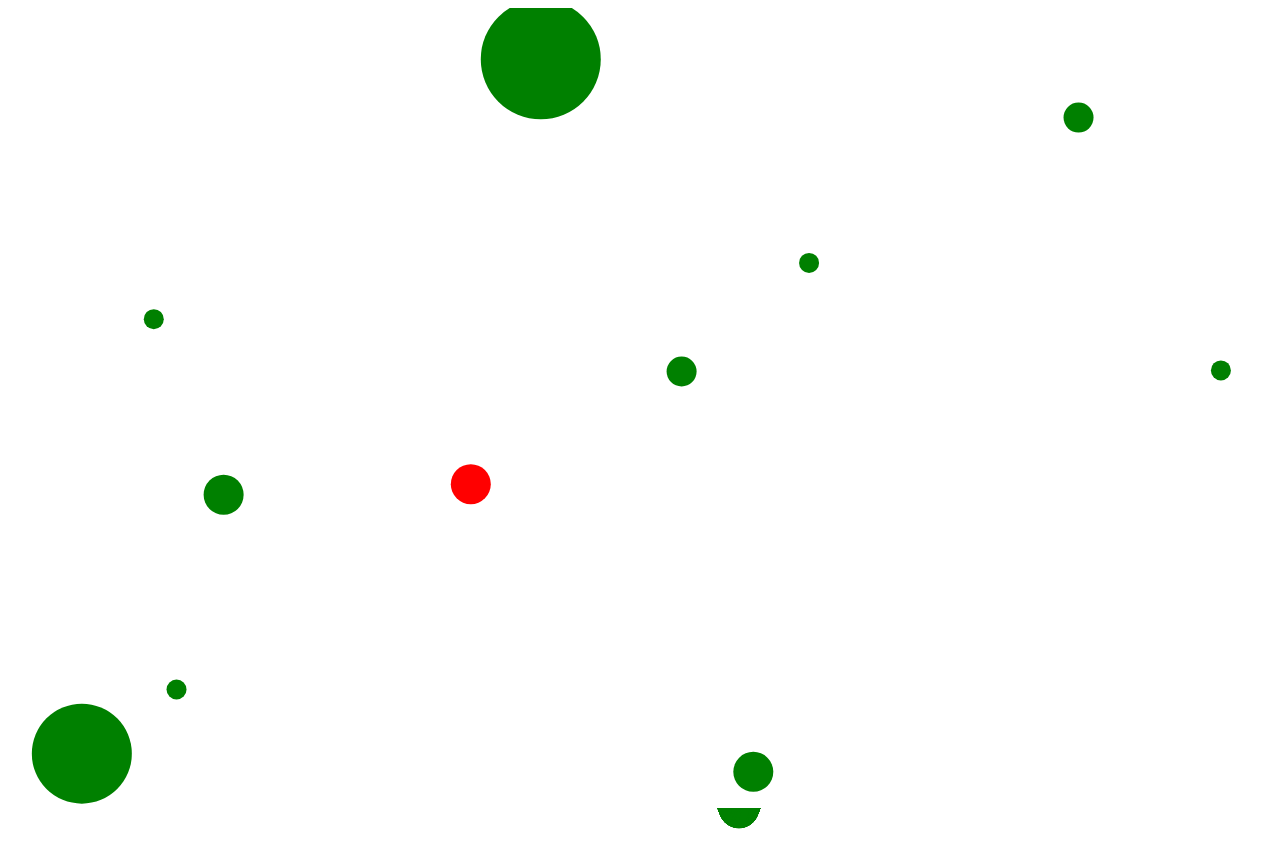
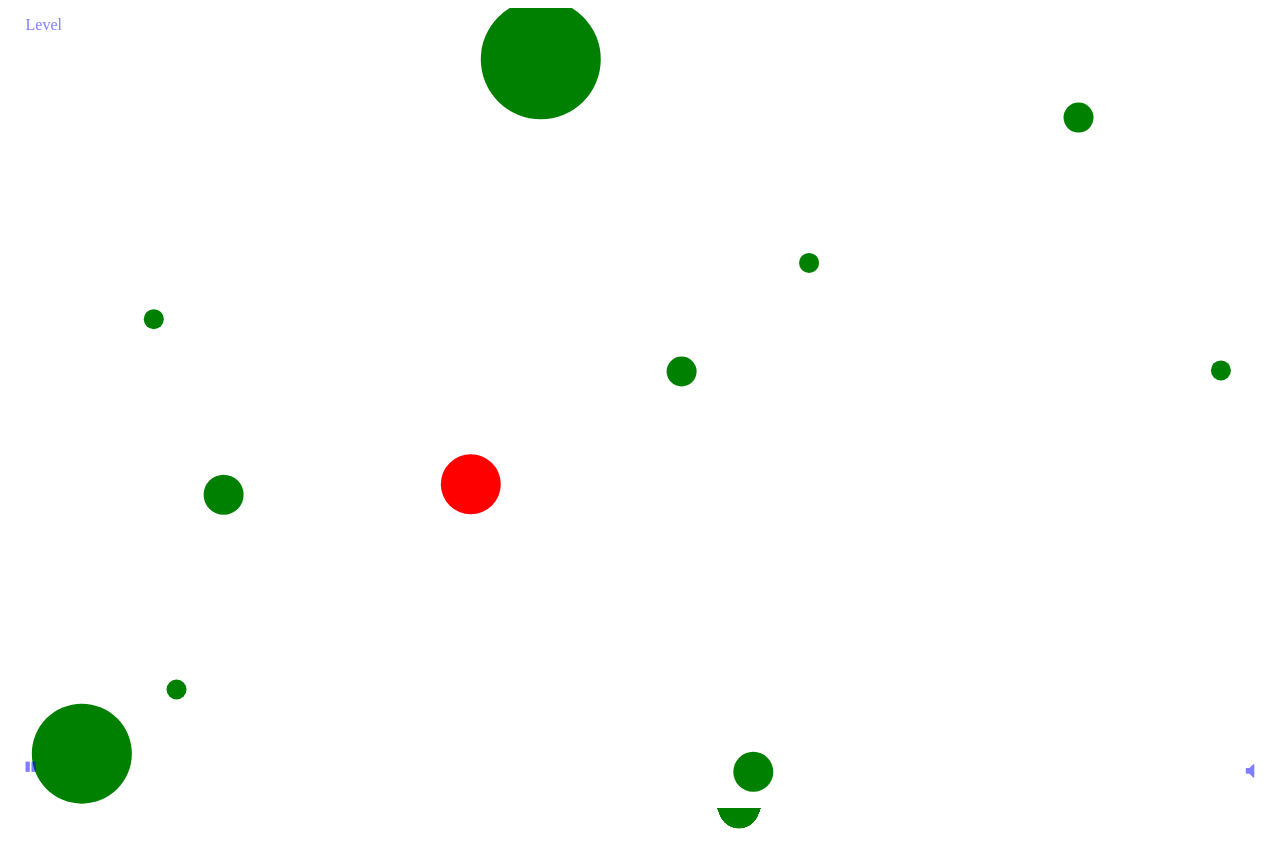
Before and after one commit to evandapolarbear/dot_eater_game, a website built with webpack: page index.html in a window 1280 px wide. Built offline with nearby package versions, Linux system fonts and the light colour scheme.

Commit message:
add level resizing

```diff
--- a/index.html
+++ b/index.html
@@ -3,10 +3,15 @@
   <head>
     <meta charset="utf-8">
     <title>Dot Eater</title>
+    <link rel="stylesheet" type="text/css" href="stylesheets/buttons.css"/>
+    <link href="https://maxcdn.bootstrapcdn.com/font-awesome/4.6.3/css/font-awesome.min.css" rel="stylesheet" integrity="sha384-T8Gy5hrqNKT+hzMclPo118YTQO6cYprQmhrYwIiQ/3axmI1hQomh7Ud2hPOy8SP1" crossorigin="anonymous">
   </head>
   <body>
-    <canvas id='canvas'></canvas>
-    <script src="modules/keymaster.js"></script>
-    <script type="application/javascript" src="lib/bundle.js"></script>
+      <div id='level-counter'>Level</div>
+      <div id='mute-button'><i class="fa fa-volume-off" aria-hidden="true"></i></div>
+      <div id='pause-button'><i class="fa fa-pause" aria-hidden="true"></i></div>
+      <canvas id='canvas'></canvas>
+      <script src="modules/keymaster.js"></script>
+      <script type="application/javascript" src="lib/bundle.js"></script>
   </body>
 </html>
--- a/lib/game.js
+++ b/lib/game.js
@@ -81,7 +81,8 @@ export class Game {
 
   addMoreCells(){
     if (this.cells.length === 1) {
-      this.cells[0].radius = this.cells[0].radius/4;
+      gameVars.level += 1;
+      this.cells[0].radius = this.cells[0].radius/ (gameVars.level * 2) + 3;
       this.cells = this.cells.concat(this.addCells());
       debugger;
       console.log(this.cells);
@@ -96,8 +97,9 @@ export class Game {
   }
 }
 
-export const gameVars = {
+export let gameVars = {
   X_SIZE: window.innerWidth,
   Y_SIZE: window.innerHeight,
-  NUM_CELLS: 10
+  NUM_CELLS: 10,
+  level: 1
 };
--- a/lib/player_cell.js
+++ b/lib/player_cell.js
@@ -4,7 +4,7 @@ class PlayerCell extends MovingObject {
   constructor(options){
     options.vel = [0,0];
     options.color = "red";
-    options.radius = 20;
+    options.radius = 30;
     super(options);
 
     this.navigate = this.navigate.bind(this);
--- /dev/null
+++ b/stylesheets/buttons.css
@@ -0,0 +1,29 @@
+#screen{
+  position: relative;
+}
+
+#canvas{
+
+}
+#level-counter, #pause-button, #mute-button{
+  position: absolute;
+  opacity: .5;
+  color: blue;
+}
+
+#pause-button{
+  top: 95%;
+  left: 2%;
+  font-size: 12px;
+}
+
+#level-counter{
+  top: 2%;
+  left: 2%;
+}
+
+#mute-button{
+  top: 95%;
+  right: 2%;
+  font-size: 20px;
+}
```
Also changed, not shown: lib/bundle.js, 1 other file.
